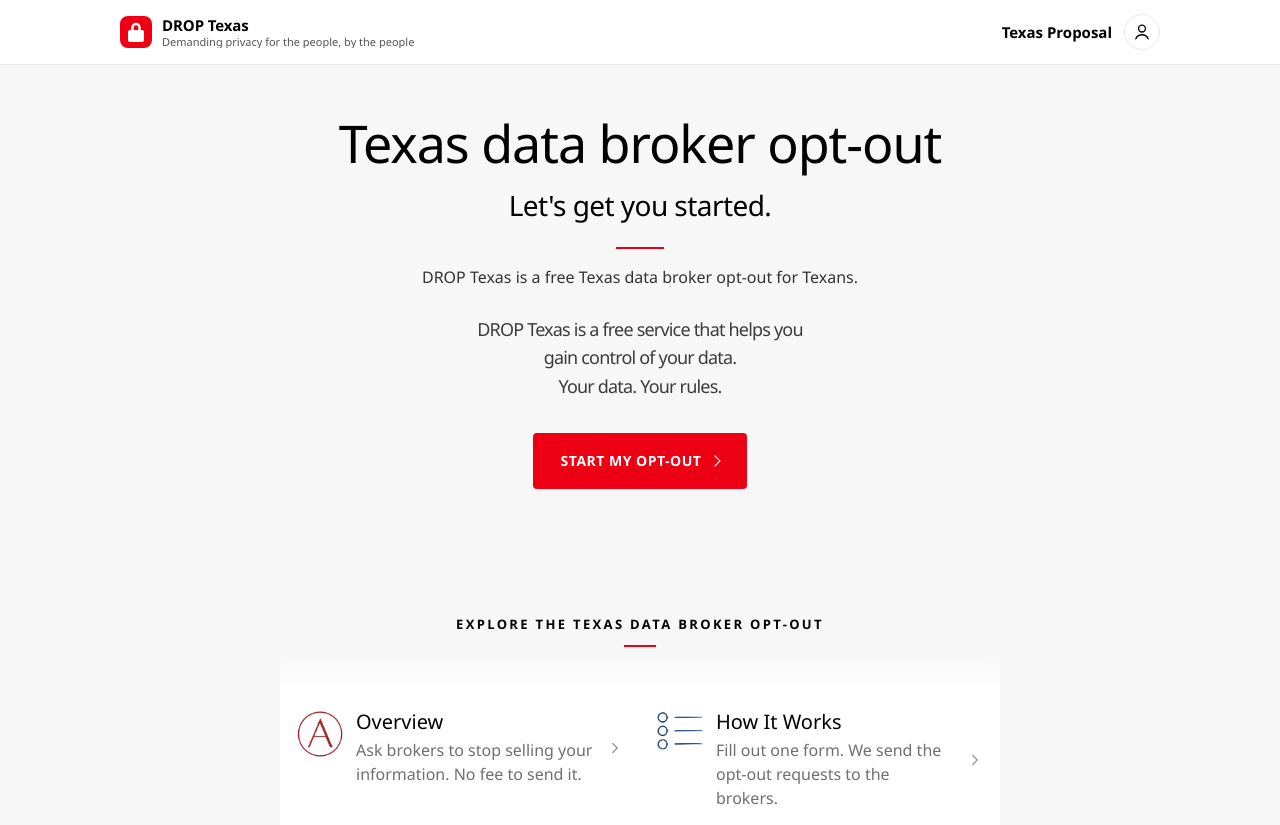
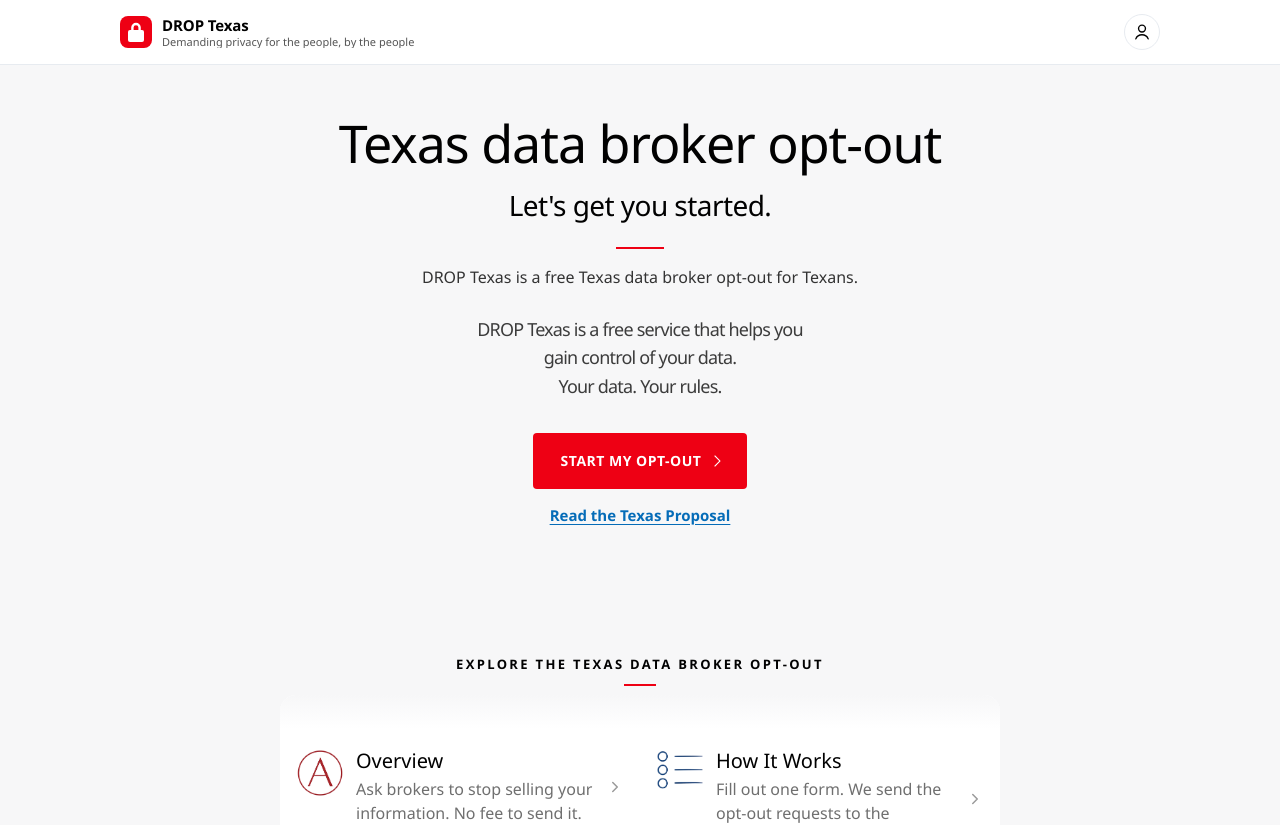
Before and after one commit to TAYLORBEN89/privacy-optout-landing, a React (Vite) app: page / in a window 1280 px wide. Shown: the top 825 px of the page. Built offline with nearby package versions, Linux system fonts and the light colour scheme; no server answers.

Commit message:
Move Texas Proposal link from header to homepage hero; remove Menu; keep account icon on screen

```diff
--- a/src/Header.tsx
+++ b/src/Header.tsx
@@ -1,4 +1,3 @@
-import { useEffect, useId, useState } from "react";
 import { LOGOUT_PATH } from "./api";
 import { UserGlyph, Wordmark } from "./Brand";
 import { AppLink } from "./router";
@@ -7,25 +6,12 @@ export function Header({
   signedIn,
   csrf,
   onSignedOut,
-  path = typeof window === "undefined" ? "/" : window.location.pathname,
 }: {
   signedIn: boolean;
   csrf: string | null;
   onSignedOut: () => void;
   path?: string;
 }) {
-  const menuId = useId();
-  const [menuOpen, setMenuOpen] = useState(false);
-
-  useEffect(() => {
-    if (!menuOpen) return;
-    function onKey(event: KeyboardEvent) {
-      if (event.key === "Escape") setMenuOpen(false);
-    }
-    document.addEventListener("keydown", onKey);
-    return () => document.removeEventListener("keydown", onKey);
-  }, [menuOpen]);
-
   async function signOut() {
     if (!csrf) return;
     await fetch(LOGOUT_PATH, {
@@ -42,24 +28,6 @@ export function Header({
         <AppLink className="brand-home" href="/">
           <Wordmark header />
         </AppLink>
-        <nav className="header-nav" aria-label="Primary">
-          <AppLink
-            className="proposal-link proposal-link-desktop"
-            href="/texas-proposal"
-            ariaCurrent={path === "/texas-proposal" ? "page" : undefined}
-          >
-            Texas Proposal
-          </AppLink>
-          <button
-            type="button"
-            className="proposal-menu"
-            aria-expanded={menuOpen}
-            aria-controls={menuId}
-            onClick={() => setMenuOpen((open) => !open)}
-          >
-            Menu
-          </button>
-        </nav>
         <div className="account">
           <a className="account-button" href={signedIn ? "/account" : "/signin"} aria-label={signedIn ? "Account" : "Sign in"}>
             <UserGlyph />
@@ -71,16 +39,6 @@ export function Header({
           ) : null}
         </div>
       </div>
-      <div className="proposal-menu-panel" id={menuId} hidden={!menuOpen}>
-        <AppLink
-          className="proposal-link"
-          href="/texas-proposal"
-          ariaCurrent={path === "/texas-proposal" ? "page" : undefined}
-          onClick={() => setMenuOpen(false)}
-        >
-          Texas Proposal
-        </AppLink>
-      </div>
     </header>
   );
 }
--- a/src/pages/HomePage.tsx
+++ b/src/pages/HomePage.tsx
@@ -24,6 +24,11 @@ export function HomePage({ getStartedHref }: { getStartedHref: string }) {
             <AppLink className="cta" href={getStartedHref}>
               Start my opt-out
             </AppLink>
+            <p className="hero-secondary">
+              <AppLink className="hero-proposal-link" href="/texas-proposal">
+                Read the Texas Proposal
+              </AppLink>
+            </p>
         </div>
       </section>
 
--- a/src/styles.css
+++ b/src/styles.css
@@ -50,68 +50,6 @@ body {
   position: relative;
   background: #fff;
   border-bottom: 1px solid var(--line);
-}
-
-.header-nav {
-  display: flex;
-  align-items: center;
-  gap: 12px;
-  margin-left: auto;
-}
-
-.proposal-link {
-  color: var(--ink);
-  font-size: 15px;
-  font-weight: 700;
-  text-decoration: none;
-}
-
-.proposal-link:hover {
-  text-decoration: underline;
-  text-underline-offset: 3px;
-}
-
-.proposal-link:focus-visible,
-.proposal-menu:focus-visible {
-  outline: 3px solid var(--blue);
-  outline-offset: 2px;
-}
-
-.proposal-link-desktop {
-  display: none;
-}
-
-.proposal-menu {
-  border: 1px solid var(--line);
-  border-radius: 999px;
-  background: #fff;
-  color: var(--ink);
-  font: inherit;
-  font-size: 14px;
-  font-weight: 700;
-  padding: 6px 12px;
-  cursor: pointer;
-}
-
-.proposal-menu-panel {
-  padding: 12px 24px 16px;
-  background: #fff;
-  border-bottom: 1px solid var(--line);
-}
-
-.proposal-menu-panel[hidden] {
-  display: none;
-}
-
-@media (min-width: 768px) {
-  .proposal-link-desktop {
-    display: inline-flex;
-  }
-
-  .proposal-menu,
-  .proposal-menu-panel {
-    display: none;
-  }
 }
 
 .proposal-mission {
@@ -3004,3 +2942,42 @@ textarea {
     display: none;
   }
 }
+
+.hero-secondary {
+  margin: 14px 0 0;
+}
+
+.hero-proposal-link {
+  color: var(--blue);
+  font-size: 15px;
+  font-weight: 600;
+  text-decoration: underline;
+  text-underline-offset: 3px;
+}
+
+.hero-proposal-link:hover {
+  color: var(--ink);
+}
+
+.hero-proposal-link:focus-visible {
+  outline: 3px solid var(--blue);
+  outline-offset: 2px;
+  border-radius: 2px;
+}
+
+/* Keep the account icon on screen: the brand shrinks (tagline ellipsizes), the icon never does. */
+.topbar-inner {
+  box-sizing: border-box;
+  min-width: 0;
+}
+
+.topbar-inner .brand-home {
+  flex: 1 1 auto;
+  min-width: 0;
+  overflow: hidden;
+}
+
+.topbar-inner .account,
+.topbar-inner .account-button {
+  flex: none;
+}
```
Also changed, not shown: 1 other file (tests, documents, lock files or other folders).
